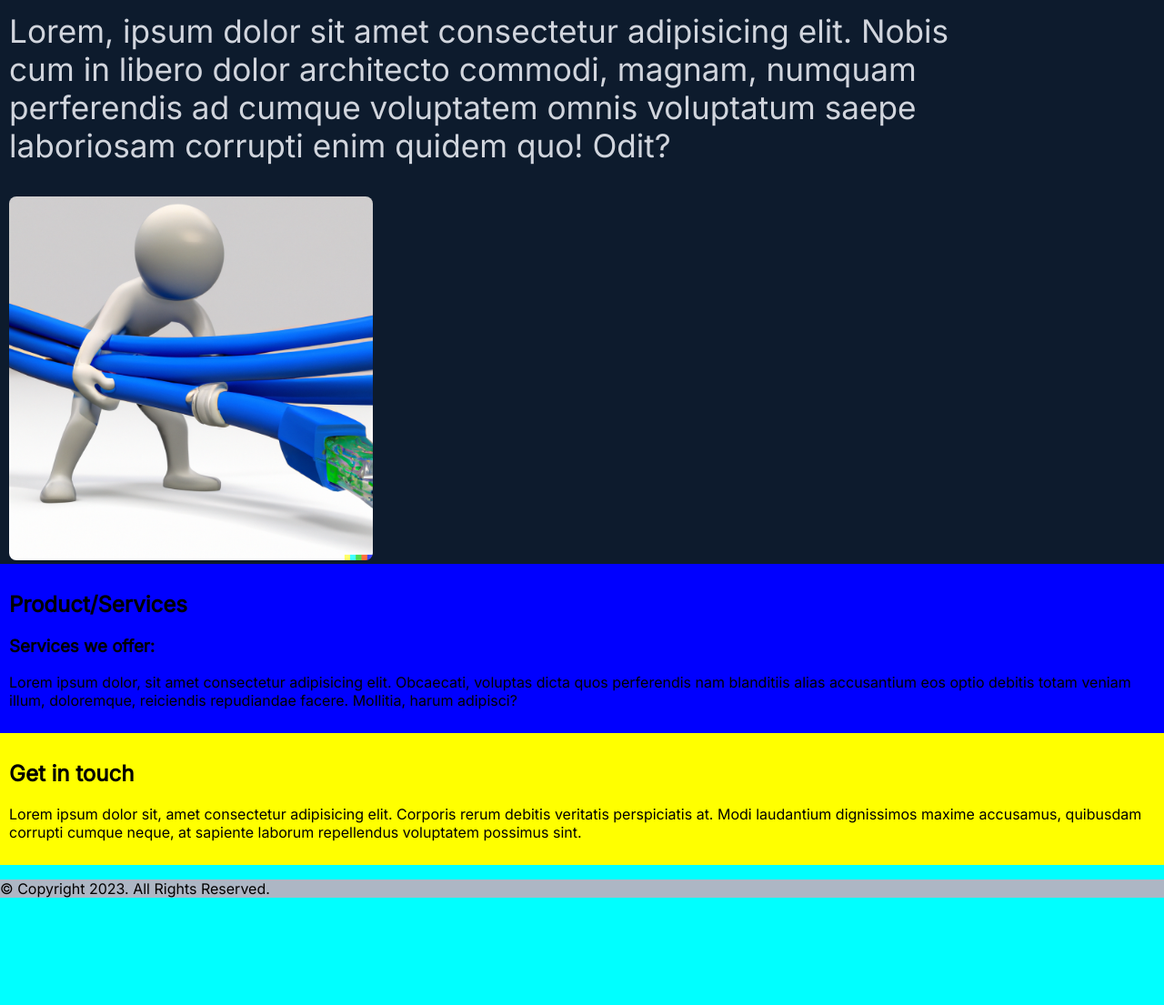
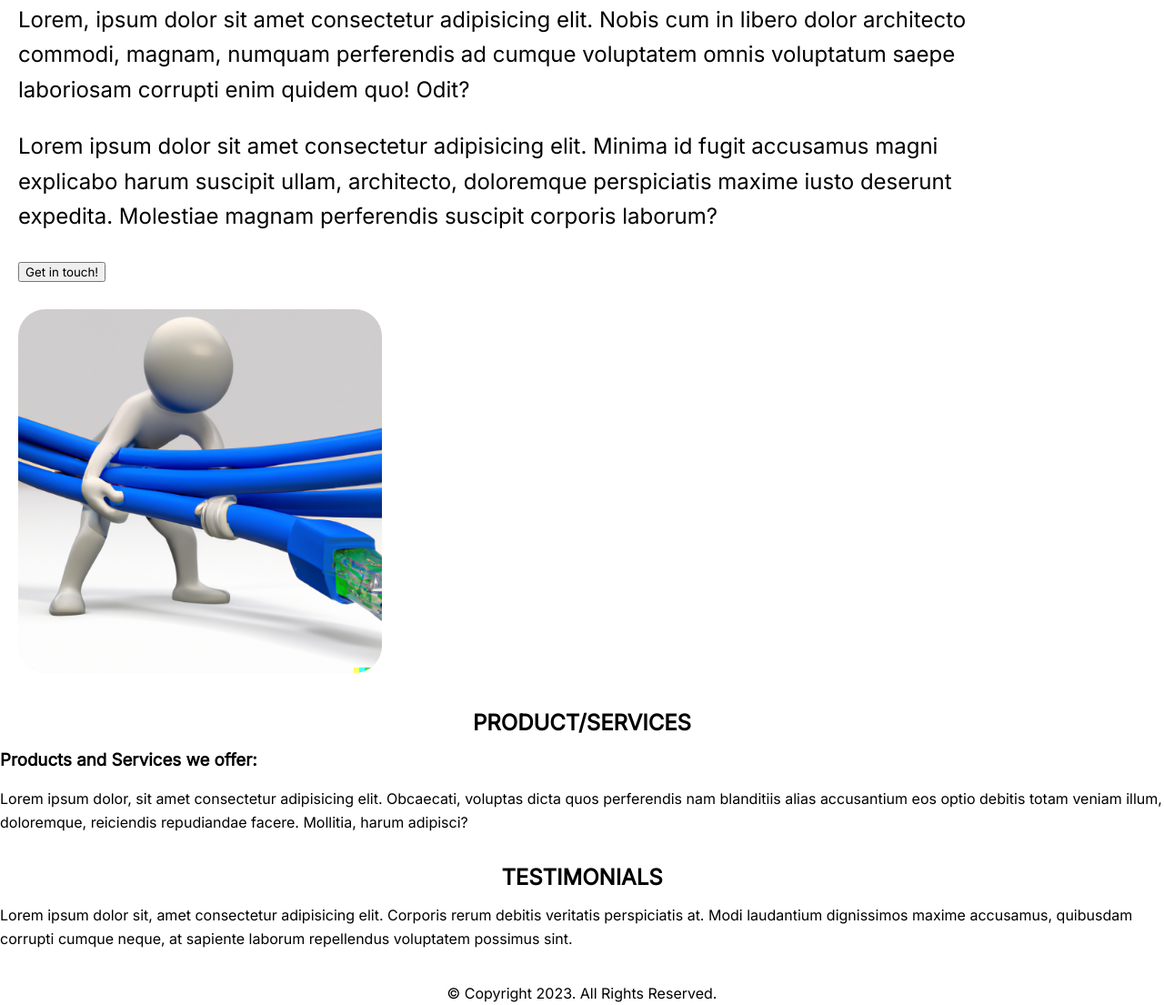
Before and after one commit to rodneysagmit/RSFrameworks, a plain HTML site: page index.html in a window 1280 px wide. Shown: the part 375-1480 px from the top of the page at 91% size. Before the commit the page ends 1378 px from the top, so only its background shows below. Drawn offline with Linux system fonts and the light colour scheme.

Commit message:
Update spacing

```diff
--- a/index.html
+++ b/index.html
@@ -14,7 +14,7 @@
 <body>
     <div class="wrapper">
         <header>
-            <div class="container">
+            <div class="header-container">
                 <img src="assets/icon.png" alt="site icon of gear and wrench" class="logo">
                 <p class="title-logo">RS Frameworks</p>
                 <nav>
@@ -32,9 +32,10 @@
             <section class="hero-section">
                 <div class="hero-section-content">
                     <div class="introduction-content">
-                        <h1>Your IT solution for your platform</h1>
+                        <h1>Your IT solution<br>for your platform</h1>
                         <p>Lorem, ipsum dolor sit amet consectetur adipisicing elit. Nobis cum in libero dolor architecto commodi, magnam, numquam perferendis ad cumque voluptatem omnis voluptatum saepe laboriosam corrupti enim quidem quo! Odit?</p>
-
+                        <p>Lorem ipsum dolor sit amet consectetur adipisicing elit. Minima id fugit accusamus magni explicabo harum suscipit ullam, architecto, doloremque perspiciatis maxime iusto deserunt expedita. Molestiae magnam perferendis suscipit corporis laborum?</p>
+                        <button type="button">Get in touch!</button>
                     </div>
                     <div class="introduction-image-container">
                         <img src="assets/cablepull.png" alt="Person pulling cable" class="introduction-image">
@@ -43,26 +44,25 @@
             </section>
 
             <section class="services-section">
-                <div>
+                <div class="services-section-content">
                     <h2>Product/Services</h2>
-                    <h3>Services we offer:</h3>
+                    <h3>Products and Services we offer:</h3>
                     <p>Lorem ipsum dolor, sit amet consectetur adipisicing elit. Obcaecati, voluptas dicta quos perferendis nam blanditiis alias accusantium eos optio debitis totam veniam illum, doloremque, reiciendis repudiandae facere. Mollitia, harum adipisci?</p>
                 </div>
             </section>
 
             <section class="contact-section">
-                <div>
-                    <h2>Get in touch</h2>
+                <div class="contact-section-content">
+                    <h2>Testimonials</h2>
                     <p>Lorem ipsum dolor sit, amet consectetur adipisicing elit. Corporis rerum debitis veritatis perspiciatis at. Modi laudantium dignissimos maxime accusamus, quibusdam corrupti cumque neque, at sapiente laborum repellendus voluptatem possimus sint.</p>
                 </div>
             </section>
         </main>
         <footer>
-            <div>
+            <div class="footer-content">
                 <p>&copy; Copyright 2023. All Rights Reserved.</p>
             </div>
         </footer>
     </div>
-
 </body>
 </html>
--- a/styles.css
+++ b/styles.css
@@ -8,16 +8,30 @@ html {
 
 body {
     margin: 0;
-    background-color: aqua;
+    background-color: yellow;
+}
+
+p {
+    line-height: 1.6;
+}
+
+h1, h2 {
+    line-height: .8;
+    text-transform: uppercase;
+    text-align: center;
 }
 
 .wrapper{
-    max-width: 1800px;
     margin: auto;
 }
 
 header {
-    background: #adb6c4;
+    background: white;
+}
+
+.header-container {
+    max-width: 1800px;
+    margin: auto;
 }
 
 header::after {
@@ -38,6 +52,7 @@ header::after {
     margin: 0;
     padding: 10px;
     font-size: 2em;
+    font-weight: 900;
 }
 
 nav {
@@ -69,44 +84,72 @@ nav a:hover {
 }
 
 main {
-    background-color: #eec6a0
+    background-color: yellow;
+}
+
+.hero-section {
+    background-color: #444444;
+}
+
+h1 {
+    font-size: 2.2em;
 }
 
 .hero-section-content {
     max-width: 1600px;
     min-height: 700px;
-    background-color: #0D1B2D;
+    background-color: white;
     margin: auto;
-    padding-top: 80px;
-    padding-left: 10px;
 }
 
 .introduction-content {
-    color: #d1d5dd;
-    font-size: 2.2em;
+    color: black;
+    font-size: 1.5em;
+    margin: auto;
+    padding: 50px 0px 10px 20px;
     float: left;
     max-width: 1080px;
 }
 
 .introduction-image {
     width: 400px;
-    margin: auto;
-    border-radius: 8px;
+    margin: 20px;
+    border-radius: 30px;
 }
 
 .services-section {
-    margin: auto;
-    padding: 10px;
     background-color: blue;
 }
 
+.services-section-content {
+    max-width: 1600px;
+    background-color: white;
+    margin: auto;
+    padding-top: 1px;
+    padding-bottom: 1px;
+}
+
 .contact-section {
+    background-color: red;
+}
+
+.contact-section-content {
+    max-width: 1600px;
+    background-color: white;
     margin: auto;
-    padding: 10px;
-    background-color: yellow;
-
+    padding-top: 1px;
+    padding-bottom: 1px;
 }
 
 footer {
-    background-color: #adb6c4;
+    background-color: blue;
+    height: 40px;
 }
+
+.footer-content {
+    max-width: 1600px;
+    background-color: white;
+    margin: auto;
+    padding-top: 1px;
+    text-align: center;
+}
```
